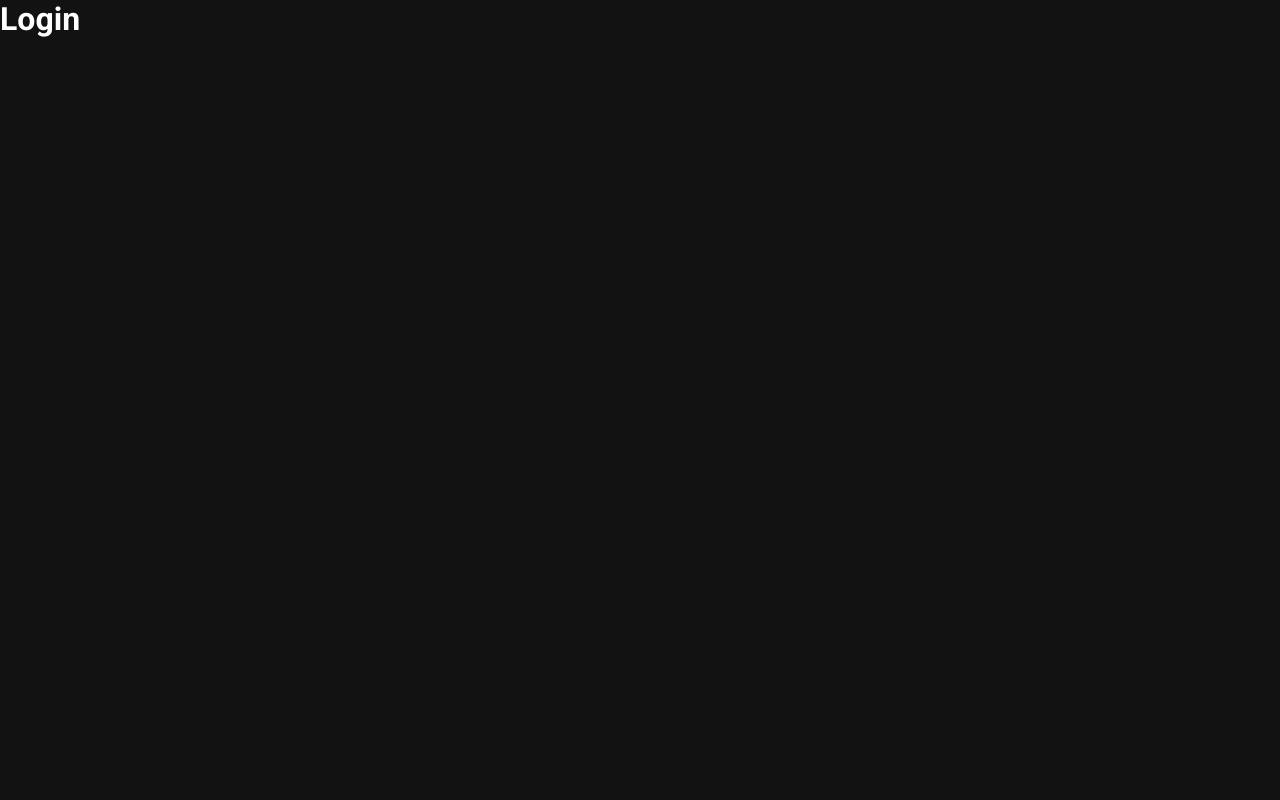
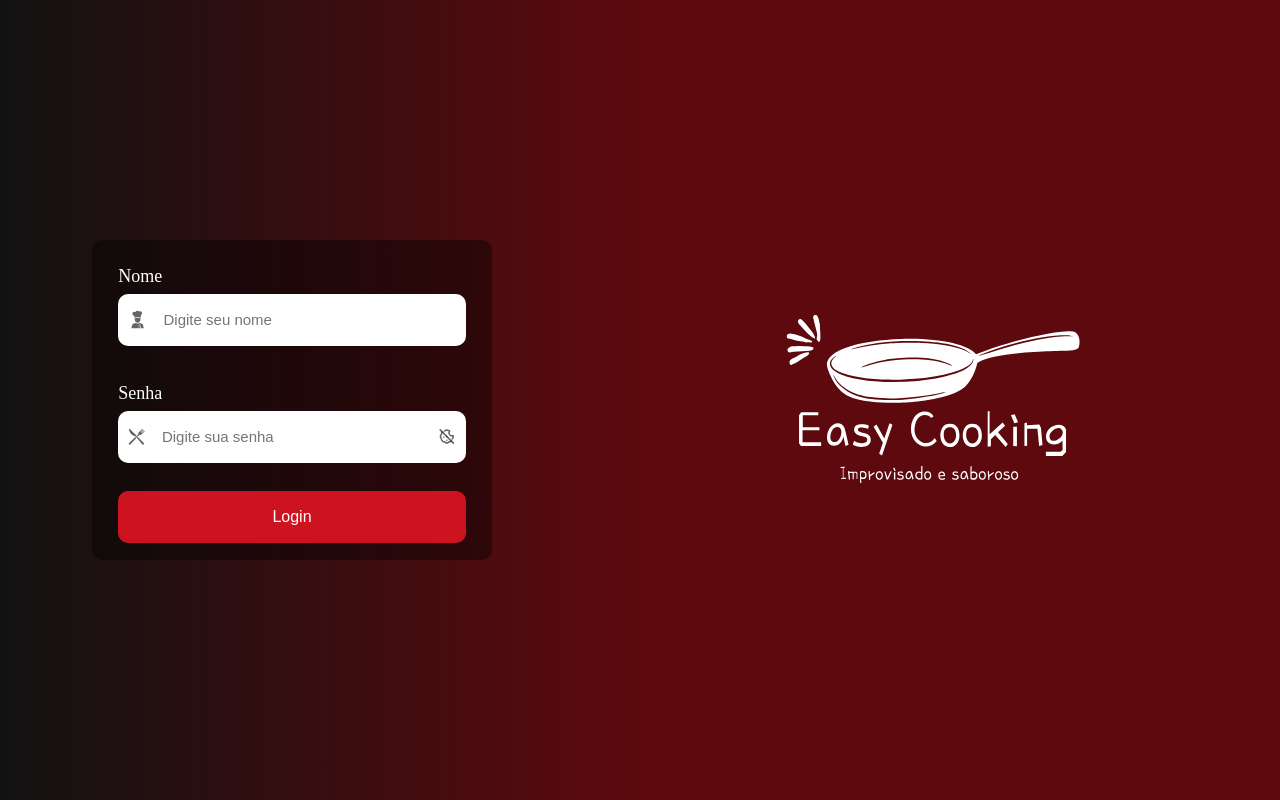
Before and after one commit to igorribeiro2022/EasyCooking, a React (Create React App) app: page /login in a window 1280 px wide. Built offline with nearby package versions, Linux system fonts and the light colour scheme.

Commit message:
refactor: styling login page

```diff
--- a/src/components/Atoms/Button/index.jsx
+++ b/src/components/Atoms/Button/index.jsx
@@ -0,0 +1,8 @@
+import { StyledButton } from "./style"
+
+export const Button = ({children}) => {
+
+    return(
+        <StyledButton>{children}</StyledButton>
+    )
+}
--- /dev/null
+++ b/src/components/Atoms/Button/style.js
@@ -0,0 +1,21 @@
+import styled from "styled-components";
+
+export const StyledButton = styled.button`
+
+width: 90%;
+height: 6.5vh;
+
+border: none;
+border-radius: 10px;
+
+font-size: 1rem;
+color: ${(props) => props.theme.button.textColor};
+background-color: ${(props) => props.theme.button.backgroundColor};
+
+margin: 10px 0;
+:hover{
+    filter: brightness(1.3);
+    transition: .3s;
+}
+
+`
--- a/src/components/Atoms/Form/index.jsx
+++ b/src/components/Atoms/Form/index.jsx
@@ -0,0 +1,10 @@
+import { StyledForm } from "./style"
+
+export const Form = ({children}) => {
+
+    return (
+        <StyledForm>
+            {children}
+        </StyledForm>
+    )
+}
--- /dev/null
+++ b/src/components/Atoms/Form/style.js
@@ -0,0 +1,51 @@
+import styled from "styled-components";
+
+export const StyledForm = styled.form`
+
+    display: flex;
+    flex-direction: column;
+    justify-content: space-evenly;
+    align-items: center;
+    padding: 7px;
+
+    width: 25vw;
+    min-height: 40vh;
+
+    /* border: 2px solid black; */
+    border-radius: 10px;
+
+
+
+    background-color: ${(props) => props.theme.translucideBlack};
+
+    div{
+        display: flex;
+        flex-direction: column;
+        align-items: flex-start;
+        justify-content: center;
+        gap: 7px;
+        width: 90%;
+        margin: auto;
+    }
+
+
+
+    input{
+        border-radius: 10px;
+        border: none;
+
+        width: 100%;
+        height: 6.5vh;
+
+        padding: 9px;
+        font-size: 15px;
+    }
+
+    label{
+        font-size: 18px;
+        color: white;
+    }
+
+
+
+`
--- a/src/pages/login/index.jsx
+++ b/src/pages/login/index.jsx
@@ -1,8 +1,38 @@
+import { Form } from "../../components/Atoms/Form";
+import { Page } from "./style";
+import { GiCook } from "react-icons/gi";
+import { GiKnifeFork } from "react-icons/gi";
+import { TbCookieOff } from "react-icons/tb";
+import { TbCookie } from "react-icons/tb";
+import logoWhite from "../../assets/logoWhite.svg";
+import {Button} from "../../components/Atoms/Button";
+import { useState } from "react";
 
 export default function LoginPage() {
+    const [ inputType, setInputType ] = useState("password")
     return (
-        <div>
-            <h1>Login</h1>
-        </div>
+        <Page>
+            <figure>
+                <img src={logoWhite} alt="" />
+            </figure>
+            <Form>
+                <div>
+                    <label>Nome</label>
+                    <div>
+                        <GiCook/>
+                        <input type="text" placeholder="Digite seu nome"/>
+                    </div>
+                </div>
+                <div>
+                    <label>Senha</label>
+                    <div>
+                        <GiKnifeFork/>
+                        <input type={inputType} placeholder="Digite sua senha"/>
+                        {inputType === "password" ? <TbCookieOff className="view" onClick={() => setInputType("text")} /> : <TbCookie className="view" onClick={() => setInputType("password")} />}
+                    </div>
+                </div>
+                <Button>Login</Button>
+            </Form>
+        </Page>
     )
 }
--- /dev/null
+++ b/src/pages/login/style.jsx
@@ -0,0 +1,68 @@
+import styled from "styled-components"
+
+export const Page = styled.div`
+    width: 100vw;
+    height: 100vh;
+    background-image: linear-gradient(to bottom, ${(props) => props.theme.backgroundColorTwo}, ${(props) => props.theme.backgroundColorTwo}, rgb(0,0,0,0));
+
+    display: flex;
+    flex-direction: column;
+
+    .view {
+        cursor: pointer;
+    }
+
+    form {
+        width: 90%;
+        max-width: 400px;
+        margin: 0 auto;
+
+        div {
+            div {
+                display: flex;
+                width: 100%;
+                flex-direction: row;
+                align-items: center;
+                background-color: white;
+                border-radius: 10px;
+                padding: 0 10px;
+
+                svg {
+                    width: 21px;
+                    height: 21px;
+
+                    color: #0000009b;
+                }
+            }
+        }
+    }
+
+    figure {
+        width: 90%;
+        height: 30%;
+        overflow: hidden;
+        margin: 0 auto;
+        display: flex;
+        justify-content: center;
+        align-items: center;
+    }
+
+    img {
+        width: 100%;
+    }
+
+    @media (min-width: 668px) {
+        background-image: linear-gradient(to left, ${(props) => props.theme.backgroundColorTwo}, ${(props) => props.theme.backgroundColorTwo}, rgb(0,0,0,0));
+
+        flex-direction: row-reverse;
+        align-items: center;
+
+        form {
+            width: 40%;
+        }
+
+        figure {
+            width: 40%;
+        }
+    }
+`
--- a/src/styles/globalStyles.jsx
+++ b/src/styles/globalStyles.jsx
@@ -7,6 +7,7 @@ const lightTheme = {
     backgroundColorTwo: "#ea1d2cff",
     greenOne: "#f3ffc6ff",
     greenTwo: "#b6d048ff",
+    translucideBlack: "rgba(0,0,0,0.4)",
     button: {
         textColor: "#ffffff",
         backgroundColor: "#ea1d2cff",
@@ -17,9 +18,10 @@ const darkTheme = {
     colorOne: "#ffffffff",
     colorTwo: "#ffffffff",
     backgroundColorOne: "#121212ff",
-    backgroundColorTwo: "#cd131fff",
+    backgroundColorTwo: "#5D090E",
     greenOne: "#607a00ff",
     greenTwo: "#2a310cff",
+    translucideBlack: "rgba(0,0,0,0.4)",
     button: {
       textColor: "#ffffffff",
       backgroundColor: "#cd131fff",
```
Also changed, not shown: src/assets/logoBlack.svg, src/assets/logoWhite.svg.
